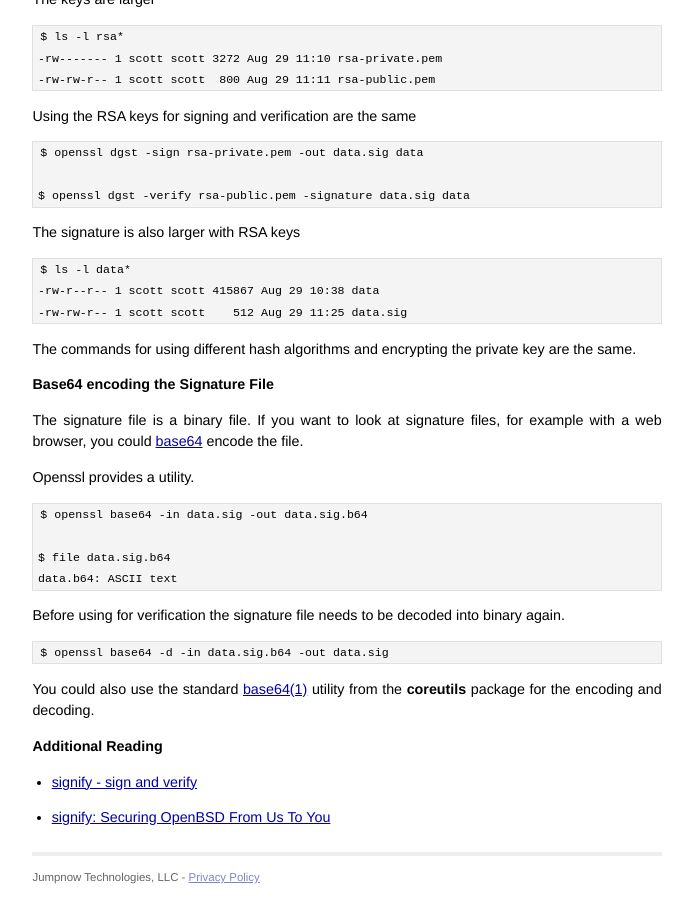
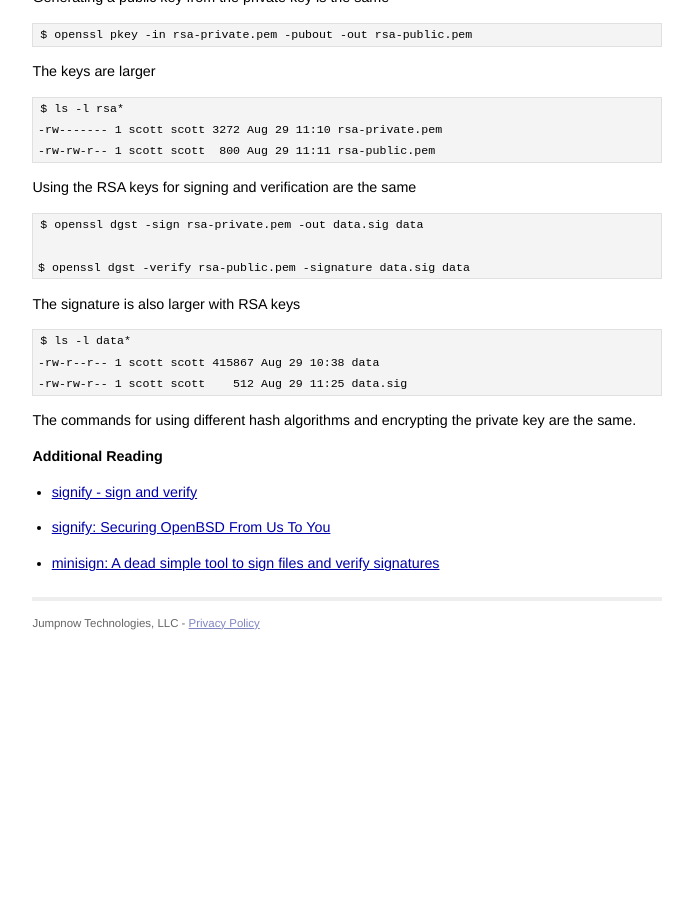
Before and after one commit to jumpnow/jumpnowtek-site, a Jekyll site: the page built from _posts/2018-12-08-Code-signing-with-openssl.md, in a window 1280 px wide and 900 px high, scrolled down 3538 px. Shown: the whole window, without its empty margins (293-986 px from the left). Built offline with Jekyll 4.4.1, drawn with Linux system fonts in a browser that asks for light colours; after the commit the page ends 4184 px from its top, so only the background shows below that; some of the changed text lies outside the part shown.

Commit message:
Code signing recommend minisign

```diff
--- a/_posts/2018-12-08-Code-signing-with-openssl.md
+++ b/_posts/2018-12-08-Code-signing-with-openssl.md
@@ -2,10 +2,14 @@
 layout: post
 title: Signing code with OpenSSL
 description: "Digital signing with OpenSSL"
-date: 2020-08-29 10:35:00
+date: 2021-02-13 05:28:00
 categories: security
 tags: [openssl, signing]
 ---
+
+There are dedicated tools for signing code like [minisign][minisign] or [signify][signify].
+
+This is post is about understanding the idea.
 
 Providing a [cryptographic hash][crypto-hash] like an **md5** or **sha256** checksum for a file you distribute only gives the receiver **integrity** verification, proof that a file has not been corrupted or tampered with.
 
@@ -204,39 +208,22 @@
 
 The commands for using different hash algorithms and encrypting the private key are the same.
 
-### Base64 encoding the Signature File
-
-The signature file is a binary file. If you want to look at signature files, for example with a web browser, you could [base64][base64] encode the file.
-
-Openssl provides a utility.
-
-    $ openssl base64 -in data.sig -out data.sig.b64
-
-    $ file data.sig.b64
-    data.b64: ASCII text
-
-Before using for verification the signature file needs to be decoded into binary again.
-
-    $ openssl base64 -d -in data.sig.b64 -out data.sig
-
-You could also use the standard [base64(1)][base64-man] utility from the **coreutils** package for the encoding and decoding.
-
 ### Additional Reading
 
 * [signify - sign and verify][tedu-signify]
 
 * [signify: Securing OpenBSD From Us To You][bsdcan-signify]
 
+* [minisign: A dead simple tool to sign files and verify signatures][minisign]
+
 
 [crypto-hash]: https://en.wikipedia.org/wiki/Cryptographic_hash_function
 [digital-sig]: https://en.wikipedia.org/wiki/Digital_signature
 [pub-key-crypto]: https://en.wikipedia.org/wiki/Public-key_cryptography
 [openssl]: https://www.openssl.org/
-[genrsa]: https://www.openssl.org/docs/manmaster/man1/genrsa.html
 [aes]: https://en.wikipedia.org/wiki/Advanced_Encryption_Standard
-[base64]: https://en.wikipedia.org/wiki/Base64
-[base64-man]: https://linux.die.net/man/1/base64
 [openssl-man]: https://linux.die.net/man/1/openssl
 [code-signing]: https://en.wikipedia.org/wiki/Code_signing
 [tedu-signify]: https://flak.tedunangst.com/post/signify
 [bsdcan-signify]: http://www.openbsd.org/papers/bsdcan-signify.html
+[minisign]: https://jedisct1.github.io/minisign/
```
